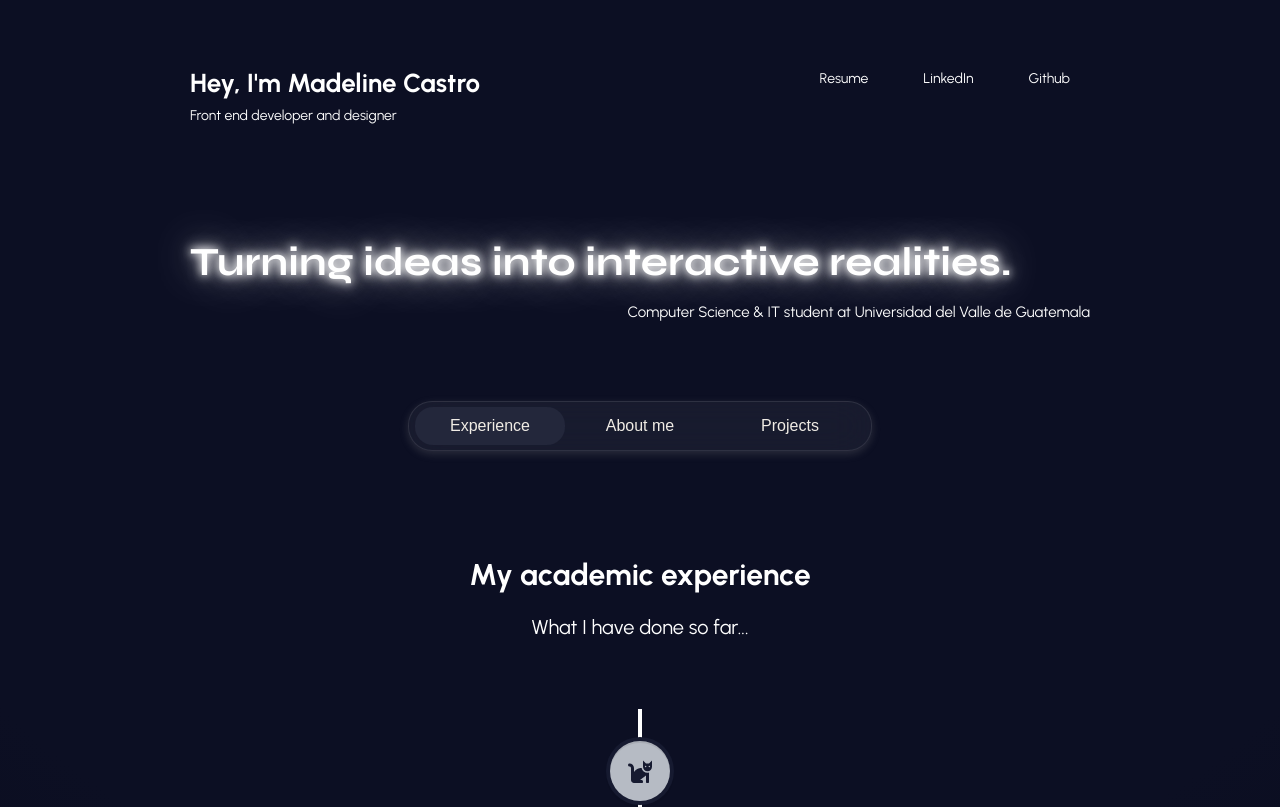
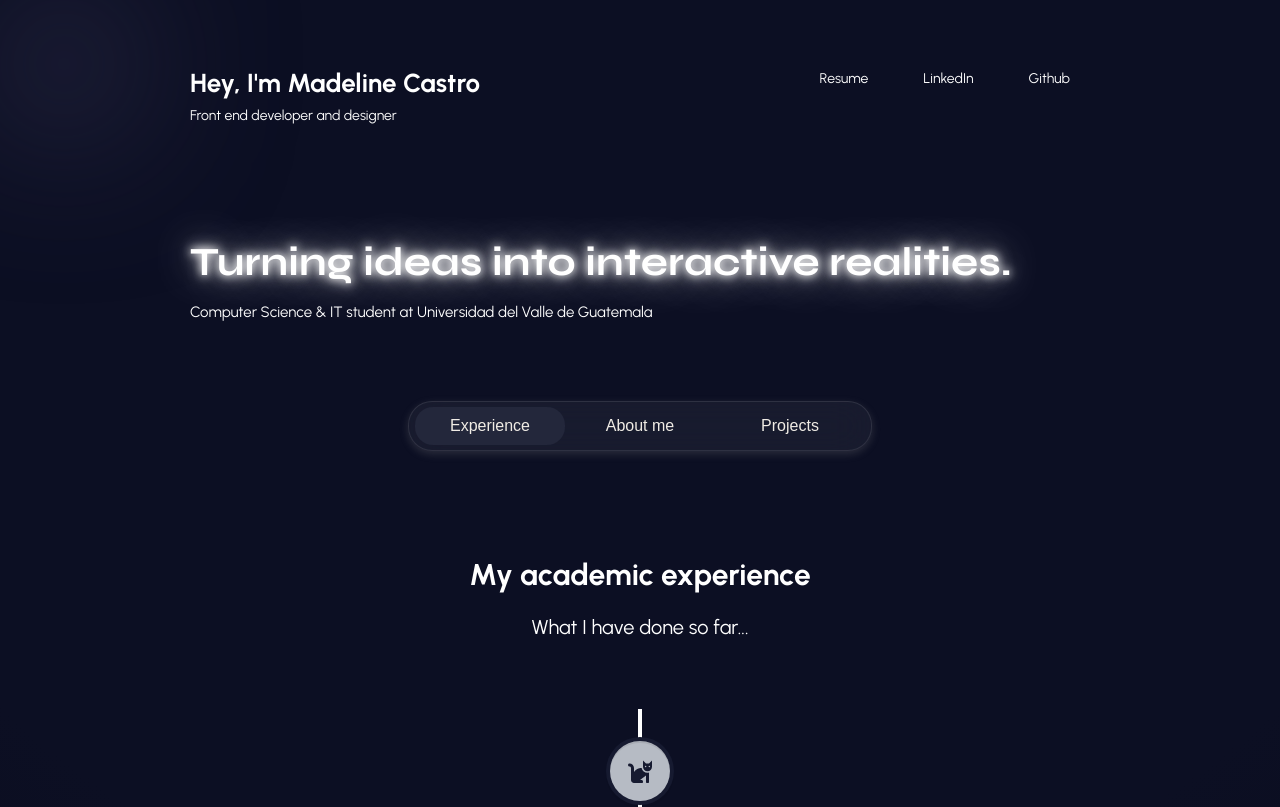
Before and after one commit to lemoonchild/my-portafolio, a React (Vite) app in the folder portafolio-web/: page /portafolio-madeline-castro in a window 1280 px wide. Shown: the top 807 px of the page. Built offline with nearby package versions, Linux system fonts and the light colour scheme.

Commit message:
feat: added flashlight to the mouse in portafolio

```diff
--- a/portafolio-web/src/App.jsx
+++ b/portafolio-web/src/App.jsx
@@ -1,13 +1,22 @@
 import { BrowserRouter as Router, Routes, Route, Navigate } from 'react-router-dom'
 import Portafolio from './pages/portafolio/index'
+import FlashlightEffect from './components/flashlight'
 import './App.css'
 
 function App() {
   return (
     <Router>
+      <FlashlightEffect />
       <Routes>
         <Route path="/" element={<Navigate replace to="/portafolio-madeline-castro" />} />
-        <Route path="/portafolio-madeline-castro" element={<Portafolio />} />
+        <Route
+          path="/portafolio-madeline-castro"
+          element={
+            <FlashlightEffect>
+              <Portafolio />
+            </FlashlightEffect>
+          }
+        />
       </Routes>
     </Router>
   )
--- a/portafolio-web/src/pages/portafolio/index.css
+++ b/portafolio-web/src/pages/portafolio/index.css
@@ -23,6 +23,7 @@
   box-sizing: border-box;
   overflow-wrap: break-word;
   font-family: 'Urbanist', sans-serif;
+  z-index: 5;
 }
 .header {
   display: flex;
@@ -81,7 +82,7 @@
 
 .phrase p {
   display: flex;
-  justify-content: end;
+  justify-content: start;
   font-size: 15px;
   margin-top: -10px;
 }
--- a/portafolio-web/src/pages/portafolio/index.jsx
+++ b/portafolio-web/src/pages/portafolio/index.jsx
@@ -2,6 +2,7 @@ import React, { useState } from 'react'
 import Button from '../../components/button'
 import Navbar from '../../components/navBar'
 import Experience from '../experience'
+import FlashlightEffect from '../../components/flashlight'
 import './index.css'
 
 const Portafolio = () => {
@@ -24,6 +25,7 @@ const Portafolio = () => {
 
   return (
     <div className="portafolio">
+      <FlashlightEffect />
       <div className="content">
         <div className="header">
           <div className="my_info">
```
